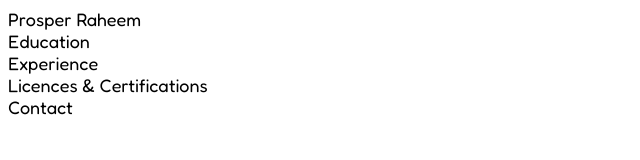
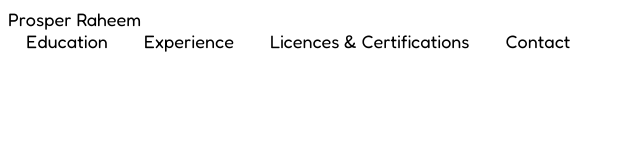
Before and after one commit to raheep06/my-profile, a plain HTML site: page profile.html in a window 1280 px wide. Shown: the whole page, without its empty margins (0-640 px from the left). Drawn offline with Linux system fonts and the light colour scheme.

Commit message:
Added padding to flex containers etc...

```diff
--- a/styling.css
+++ b/styling.css
@@ -20,3 +20,14 @@ body {
 .title {
     font-size: large;
 }
+
+.top-menu{
+    display: flex;
+    flex-direction: row;
+    justify-content: flex-end;
+}
+
+.top-menu-item {
+    padding-left: 1em;
+    padding-right: 1em
+}
```
